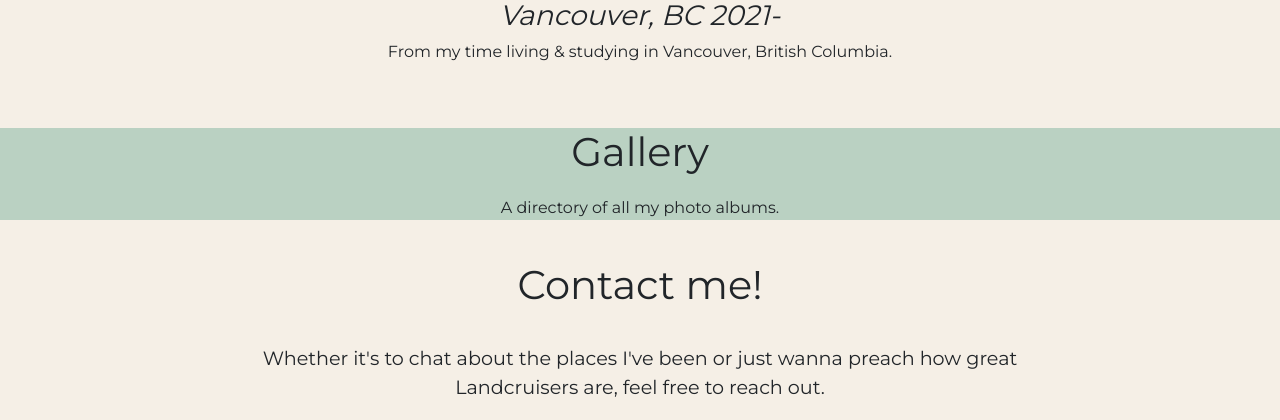
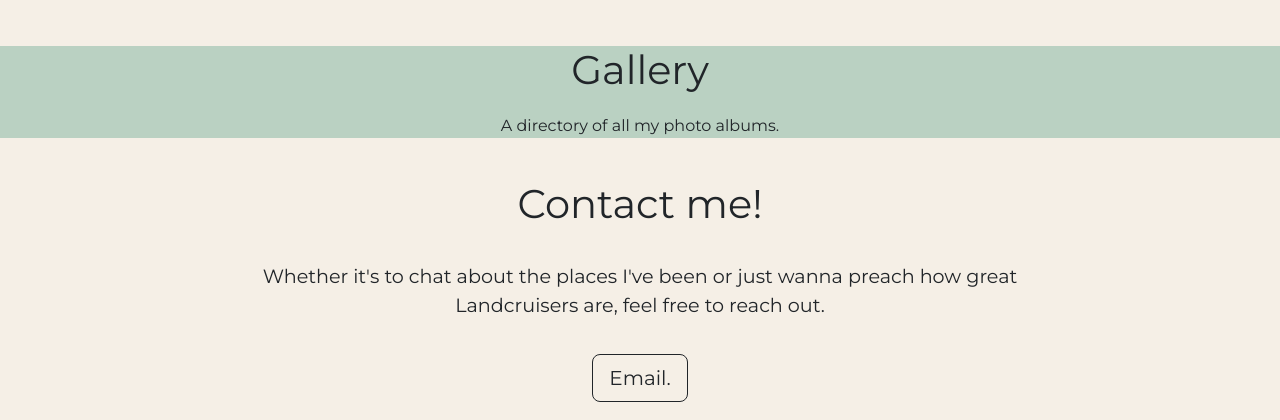
Before and after one commit to Abdo-Abuharrus211/photoblog-ejs, a Node server app: page / in a window 1280 px wide. Shown: the part 2365-2785 px from the top of the page. Run offline with Node 20, Linux system fonts and the light colour scheme; some libraries are stand-ins or nearby versions; some web fonts are replaced.

Commit message:
-Remove description from showcase for cleaner look

```diff
--- a/views/home.ejs
+++ b/views/home.ejs
@@ -39,27 +39,27 @@
       <!-- CAROUSEL ITEM -->
       <div class="carousel-item active">
         <img src="/images\Vancouver\lions gate bridge.jpg" class="carousel-img" alt="photo of Lions Gate bridge">
-        <a class="trip-link" href="vancouver.html">
+        <!-- <a class="trip-link" href="vancouver.html">
           <h3 class="case-header"><em>Vancouver, BC 2021-</em></h3>
         </a>
-        <p class="case-txt">From my time living & studying in Vancouver, British Columbia.</p>
+        <p class="case-txt">From my time living & studying in Vancouver, British Columbia.</p> -->
       </div>
 
       <div class="carousel-item">
         <img src="/images\Tunnel Bluffs,BC 2022\DSC02192.JPG" class="carousel-img" alt="Trail sign.">
-        <a class="trip-link" href="#">
+        <!-- <a class="trip-link" href="#">
           <h3 class="case-header"><em>Tunnel Bluffs, BC July 2022</em></h3>
         </a>
         <p class="case-txt">The Tunnel Bluffs trail leads to a ridge overlooking
-          Howe Sound, BC.</p>
+          Howe Sound, BC.</p> -->
       </div>
 
       <div class="carousel-item">
         <img src="/images\Bin Dqish 2020\bin dqish dune.JPG" class="carousel-img" alt="photo of dune">
-        <a class="trip-link" href="bin dqish 2020.html">
+       <!--  <a class="trip-link" href="bin dqish 2020.html">
           <h3 class="case-header"><em>Bin D'qish, Libya 2020</em></h3>
         </a>
-        <p class="case-txt">The dunes of Bin D'qish mark the end of Al-Hamada Al-Hamra</p>
+        <p class="case-txt">The dunes of Bin D'qish mark the end of Al-Hamada Al-Hamra</p> -->
       </div>
 
     </div>
```
